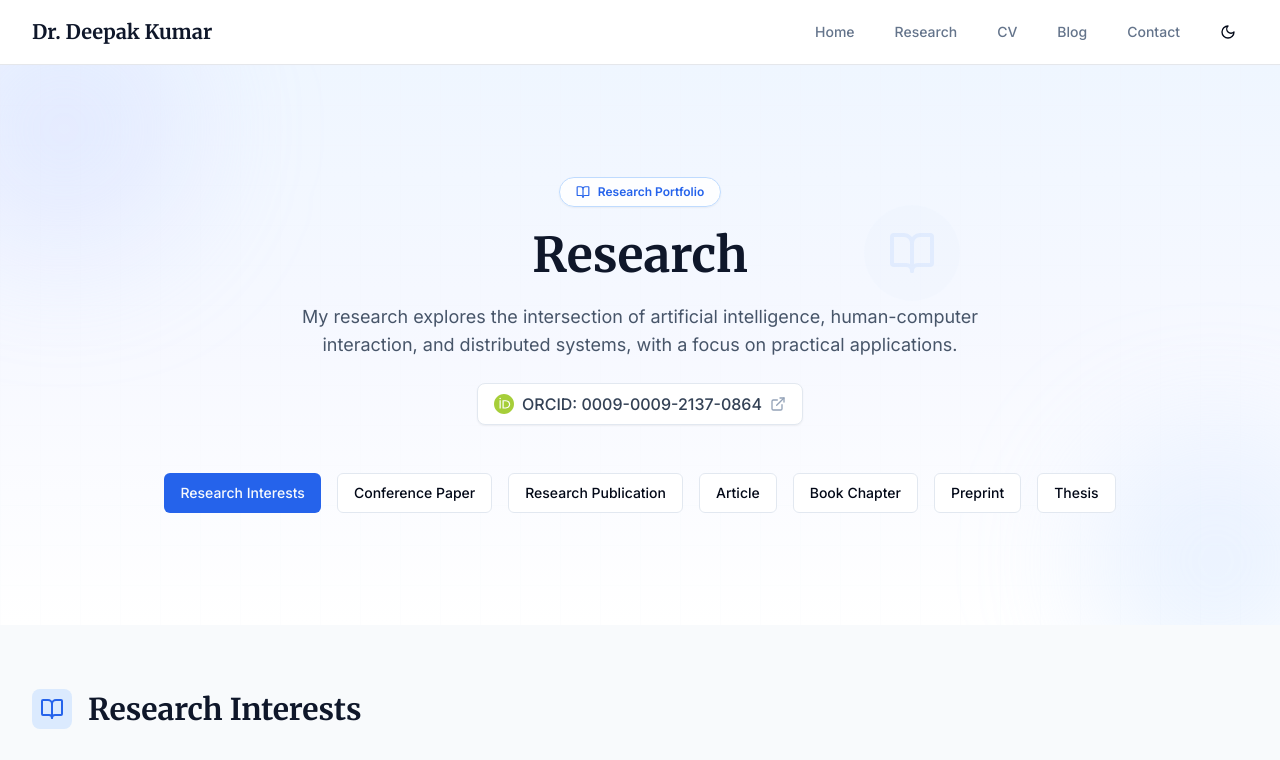
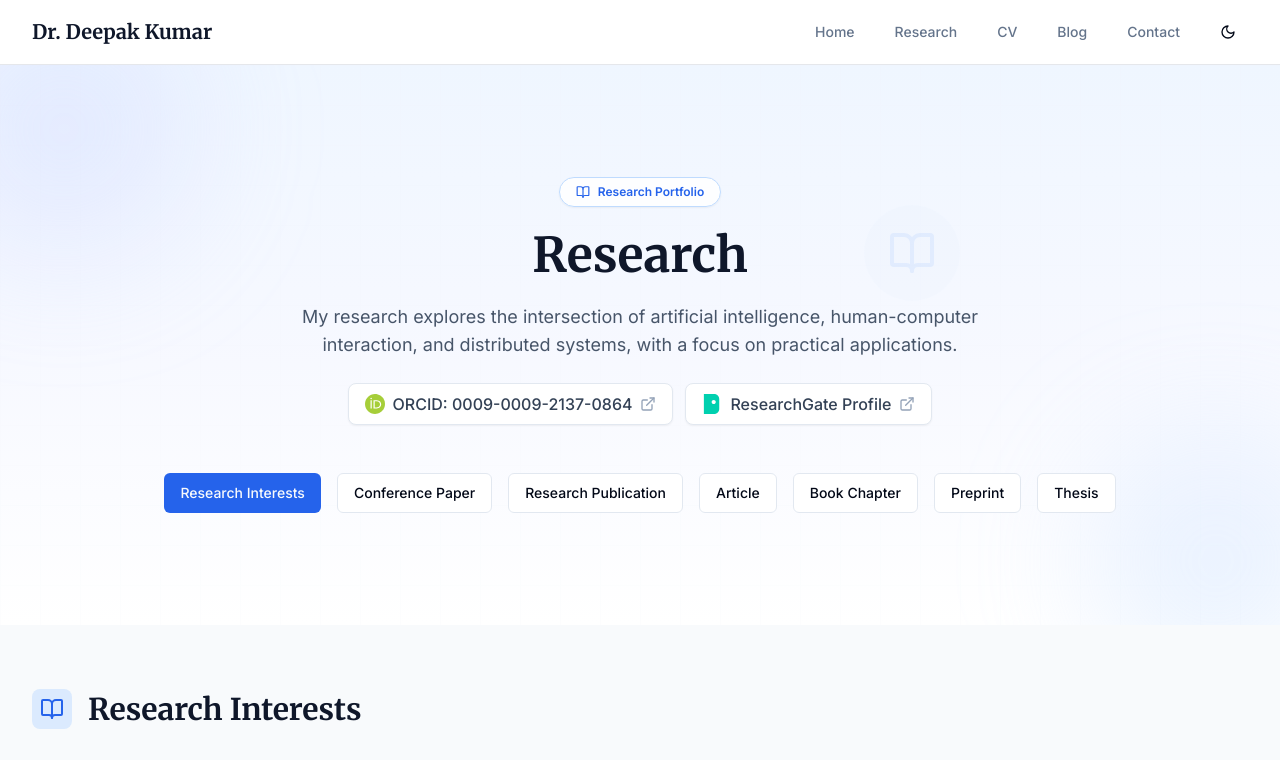
Before and after one commit to shoumyasingh/digital-scholar-portfolio, a React (Vite) app: page /research in a window 1280 px wide. Shown: the top 760 px of the page. Built offline with nearby package versions, Linux system fonts and the light colour scheme.

Commit message:
Add ResearchGate link to Research page

```diff
--- a/src/pages/Research.tsx
+++ b/src/pages/Research.tsx
@@ -600,8 +600,8 @@ export default function Research() {
             My research explores the intersection of artificial intelligence, human-computer interaction, and distributed systems, with a focus on practical applications.
           </p>
 
-          {/* ORCID ID */}
-          <div className="flex justify-center items-center gap-3 mt-6">
+          {/* ORCID ID & ResearchGate */}
+          <div className="flex flex-wrap justify-center items-center gap-3 mt-6">
             <a
               href="https://orcid.org/0009-0009-2137-0864"
               target="_blank"
@@ -620,6 +620,21 @@ export default function Research() {
                 ORCID: 0009-0009-2137-0864
               </span>
               <ExternalLink className="h-4 w-4 text-slate-400 group-hover:text-green-600 dark:group-hover:text-green-400 transition-colors" />
+            </a>
+
+            <a
+              href="https://www.researchgate.net/profile/Deepak-Kumar-429"
+              target="_blank"
+              rel="noopener noreferrer"
+              className="inline-flex items-center gap-2 px-4 py-2 bg-white dark:bg-slate-800 border border-slate-200 dark:border-slate-700 rounded-lg hover:border-teal-500 dark:hover:border-teal-500 transition-all shadow-sm hover:shadow-md group"
+            >
+              <svg className="h-5 w-5" viewBox="0 0 32 32" fill="currentColor">
+                <path fill="#00D0AF" d="M19.586 0c4.411 0 7.984 3.573 7.984 7.984v16.031c0 4.411-3.573 7.984-7.984 7.984H3.553C3.244 31.999 3 31.755 3 31.446V0H19.586zM18.742 9.464c-1.835 0-3.323 1.488-3.323 3.323s1.488 3.323 3.323 3.323 3.323-1.488 3.323-3.323-1.488-3.323-3.323-3.323z"/>
+              </svg>
+              <span className="text-slate-700 dark:text-slate-300 font-medium group-hover:text-teal-600 dark:group-hover:text-teal-400 transition-colors">
+                ResearchGate Profile
+              </span>
+              <ExternalLink className="h-4 w-4 text-slate-400 group-hover:text-teal-600 dark:group-hover:text-teal-400 transition-colors" />
             </a>
           </div>
 
```
